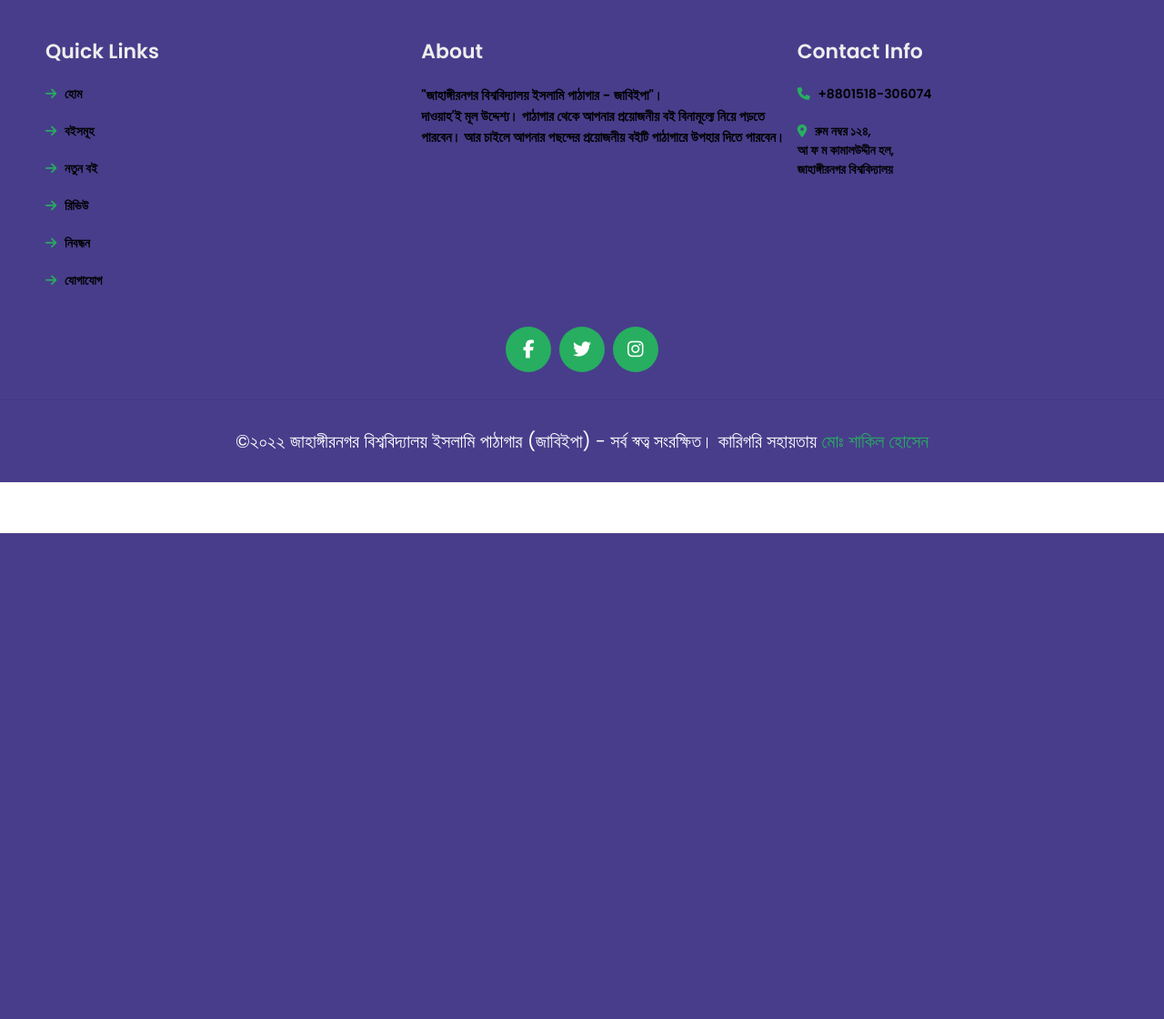
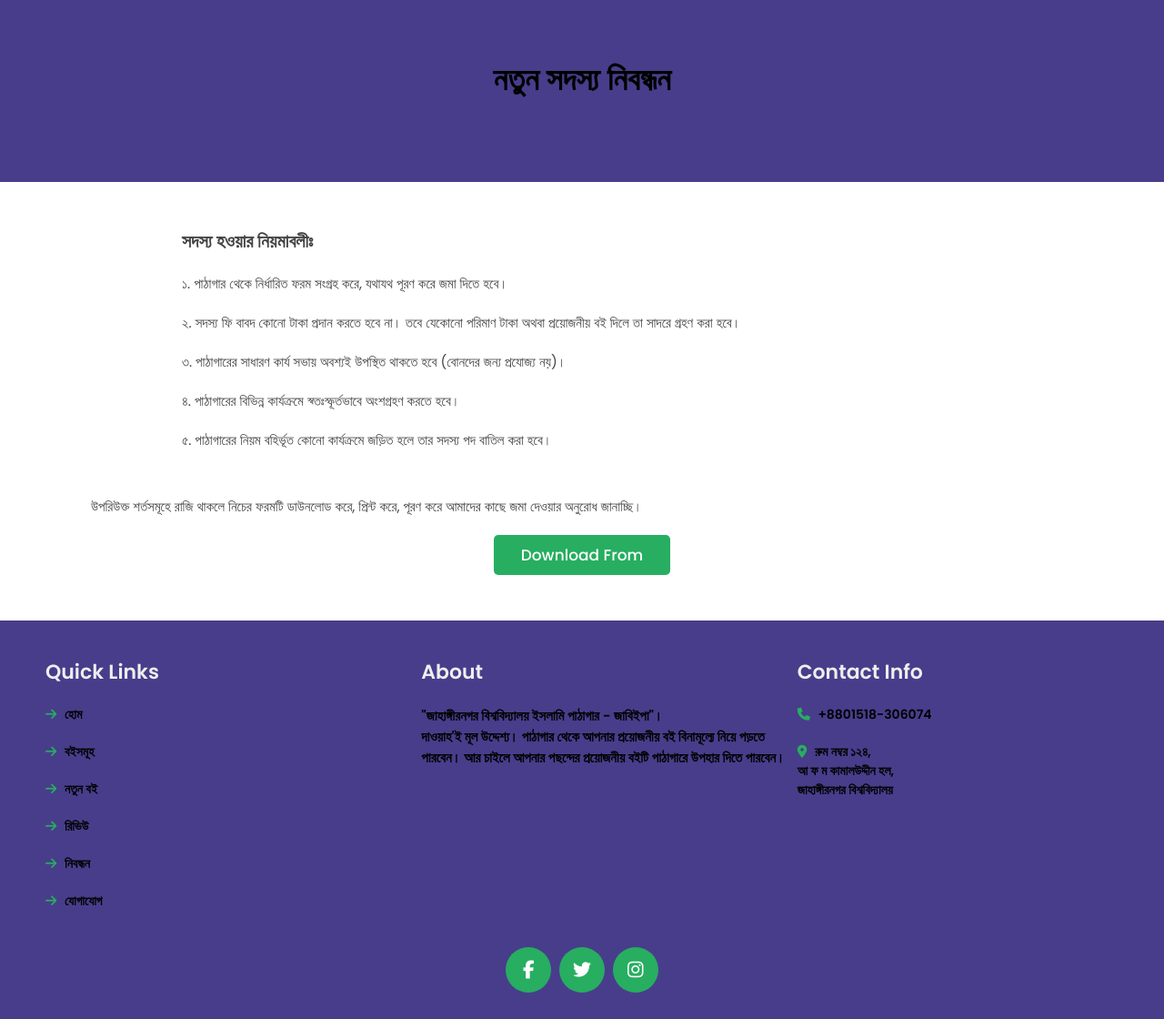
Before and after one commit to shakiliitju/Jahangirnagar-University-Islami-Library-JUIL, a PHP site: page /registration.html in a window 1280 px wide. Shown: the part 214-1334 px from the top of the page at 91% size. Before the commit the page ends 800 px from the top, so only its background shows below. Run offline with PHP 8.4, Linux system fonts and the light colour scheme; some libraries are stand-ins or nearby versions.

Commit message:
Registration section add

```diff
--- a/css/style.css
+++ b/css/style.css
@@ -494,8 +494,49 @@ section {
     color: var(--green);
 }
 
+.registration .heading {
+    width: 100%;
+    height: 20rem;
+    padding: 6rem;
+    font-size: 3rem;
+    color: black;
+    background-color:darkslateblue;
+ }
 
-.heading {
+ .registration .condition h3 {
+    font-size: 2rem;
+    margin-top: 5rem;
+    padding-left: 20rem;
+    margin-bottom: 1rem;
+    color: var(--black);
+ }
+
+ .registration .condition p {
+    margin-top: 2rem;
+    padding-left: 20rem;
+    font-size: 1.5rem;
+    margin-bottom: 1rem;
+    color: var(--black);
+ }
+
+ .registration .form p {
+    margin-top: 5rem;
+    padding-left: 10rem;
+    font-size: 1.5rem;
+    margin-bottom: 1rem;
+    color: var(--black);
+ }
+
+ .registration .form .download {
+    margin: 0 auto;
+    text-align: center;
+    margin-bottom: 5rem;
+ }
+
+
+
+
+.contact .heading {
    width: 100%;
    height: 20rem;
    padding: 6rem;
--- a/registration.html
+++ b/registration.html
@@ -6,7 +6,7 @@
     <meta http-equiv="X-UA-Compatible" content="IE=edge">
     <meta name="viewport" content="width=device-width, initial-scale=1.0">
     <title>জাবিইপা</title>
-    <link rel="shortcut icon" href="../image/juil.ico" type="image/x-icon">
+    <link rel="shortcut icon" href="../image/juil-logo.ico" type="image/x-icon">
 
     <link rel="stylesheet" href="https://unpkg.com/swiper@7/swiper-bundle.min.css" />
     <!-- font awesome cdn link  -->
@@ -80,9 +80,27 @@
     </nav>
 
 
-
-
-
+    <div class="registration">
+        <div class="heading">
+            <h3>নতুন সদস্য নিবন্ধন</h3>
+        </div>
+        <div class="condition">
+            <h3>সদস্য হওয়ার নিয়মাবলীঃ</h3>
+            <p>১. পাঠাগার থেকে নির্ধারিত ফরম সংগ্রহ করে, যথাযথ পূরণ করে জমা দিতে হবে।</p>
+            <p>২. সদস্য ফি বাবদ কোনো টাকা প্রদান করতে হবে না। তবে যেকোনো পরিমাণ টাকা অথবা প্রয়োজনীয় বই দিলে তা সাদরে
+                গ্রহণ করা হবে।</p>
+            <p>৩. পাঠাগারের সাধারণ কার্য সভায় অবশ্যই উপস্থিত থাকতে হবে (বোনদের জন্য প্রযোজ্য নয়)।</p>
+            <p>৪. পাঠাগারের বিভিন্ন কার্যক্রমে স্বতঃস্ফূর্তভাবে অংশগ্রহণ করতে হবে। </p>
+            <p>৫. পাঠাগারের নিয়ম বহির্ভূত কোনো কার্যক্রমে জড়িত হলে তার সদস্য পদ বাতিল করা হবে।</p>
+        </div>
+        <div class="form">
+            <p>উপরিউক্ত শর্তসমূহে রাজি থাকলে নিচের ফরমটি ডাউনলোড করে, প্রিন্ট করে, পূরণ করে আমাদের কাছে জমা দেওয়ার
+                অনুরোধ জানাচ্ছি।</p>
+            <div class="download">
+                <input type="submit" value="Download From" name="send" class="btn">
+            </div>
+        </div>
+    </div>
 
 
     <!-- footer section starts  -->
@@ -136,6 +154,7 @@
 
     </div>
 
+    <!-- footer section end  -->
 
     <script src="https://unpkg.com/swiper@7/swiper-bundle.min.js"></script>
 
```
Also changed, not shown: message.html (+6 -3 lines). Lines whose indentation alone changed are shown as unchanged.
